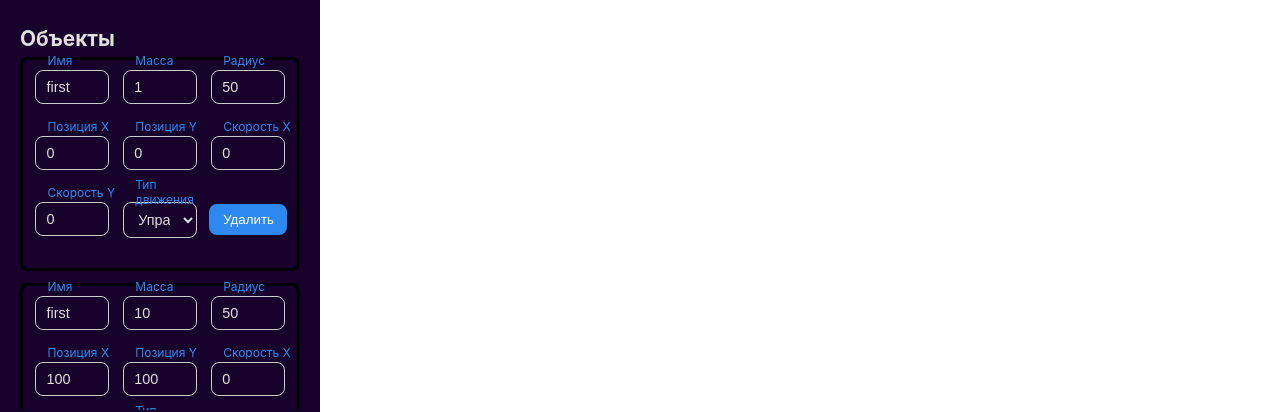
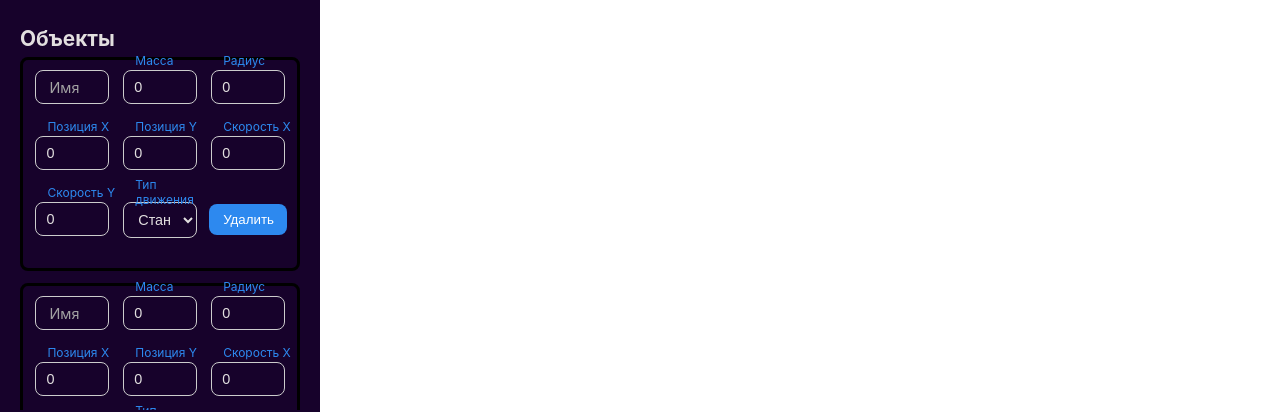
Before and after one commit to IlyaGredasov/Gravity, a React (Create React App) app in the folder src/frontend/: page / in a window 1280 px wide. Shown: the part 376-788 px from the top of the page. Built offline with nearby package versions, Linux system fonts and the light colour scheme; no server answers.

Commit message:
feat: set default values for simulation

```diff
--- a/src/frontend/src/App.tsx
+++ b/src/frontend/src/App.tsx
@@ -101,7 +101,7 @@ const App = () => {
     const worldYBefore = (mouseY - canvasSize.height / 2 - position.y * scale) / scale;
 
     const delta = event.deltaY > 0 ? 0.9 : 1.1;
-    const newScale = Math.max(0.1, Math.min(5, scale * delta));
+    const newScale = Math.max(0.000001, Math.min(5, scale * delta));
 
     const newPosition = {
       x: (mouseX - canvasSize.width / 2 - worldXBefore * newScale) / newScale,
--- a/src/frontend/src/components/SimulationConfigurator.jsx
+++ b/src/frontend/src/components/SimulationConfigurator.jsx
@@ -6,8 +6,8 @@ const SimulationConfigurator = ({ socketId, setPosition }) => {
   const [simulationParams, setSimulationParams] = useState({
     user_id: socketId,
     space_objects: [
-      { name: "first", mass: 1, radius: 50, position: { x: 0, y: 0 }, velocity: { x: 0, y: 0 }, movement_type: 2 },
-      { name: "first", mass: 10, radius: 50, position: { x: 100, y: 100 }, velocity: { x: 0, y: 0 }, movement_type: 1 }
+      { name: "", mass: 0, radius: 0, position: { x: 0, y: 0 }, velocity: { x: 0, y: 0 }, movement_type: 1 },
+      { name: "", mass: 0, radius: 0, position: { x: 0, y: 0 }, velocity: { x: 0, y: 0 }, movement_type: 1 },
     ],
     time_delta: 0.5,
     simulation_time: 100000000,
```
